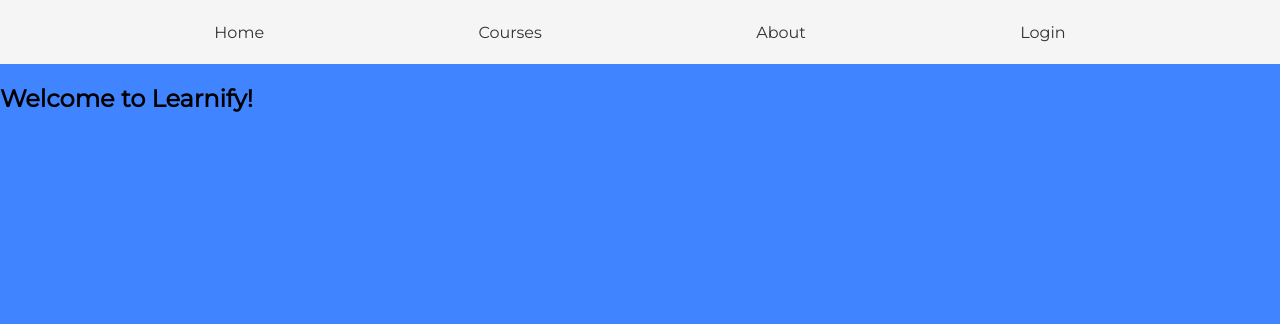
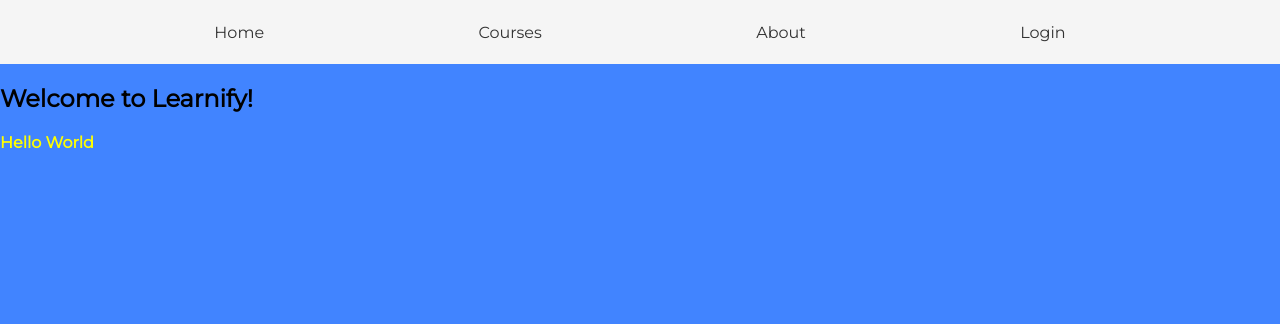
Before and after one commit to addison912/learnify.ly, a Django app: page / in a window 1280 px wide. Shown: the top 324 px of the page. Run offline with Django 3.2, Linux system fonts and the light colour scheme; some libraries are stand-ins or nearby versions.

Commit message:
added styling to landing page

```diff
--- a/learnify/static/css/main.css
+++ b/learnify/static/css/main.css
@@ -107,6 +107,16 @@ nav ul li:hover:before {
   -webkit-transform: scaleX(1);
   transform: scaleX(1);
 }
+
+/*//////////// Landing Page index.html ////////////*/
+
+.test {
+  color: yellow;
+  font-weight: 700;
+}
+
+
+
 /*//////////// course create form start ////////////*/
 
 .course-create {
--- a/learnify/templates/learnify/index.html
+++ b/learnify/templates/learnify/index.html
@@ -1,5 +1,6 @@
 {% extends 'learnify/base.html' %}
 
-{% block content %}
+    {% block content %}
     <h2>Welcome to Learnify!</h2>
-{% endblock %}
+    <p class="test">Hello World</p>
+    {% endblock %}
```
